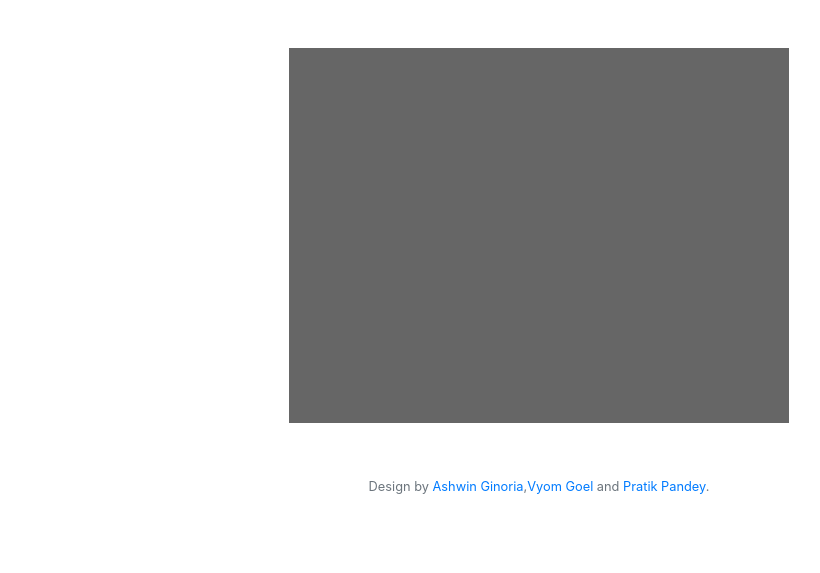
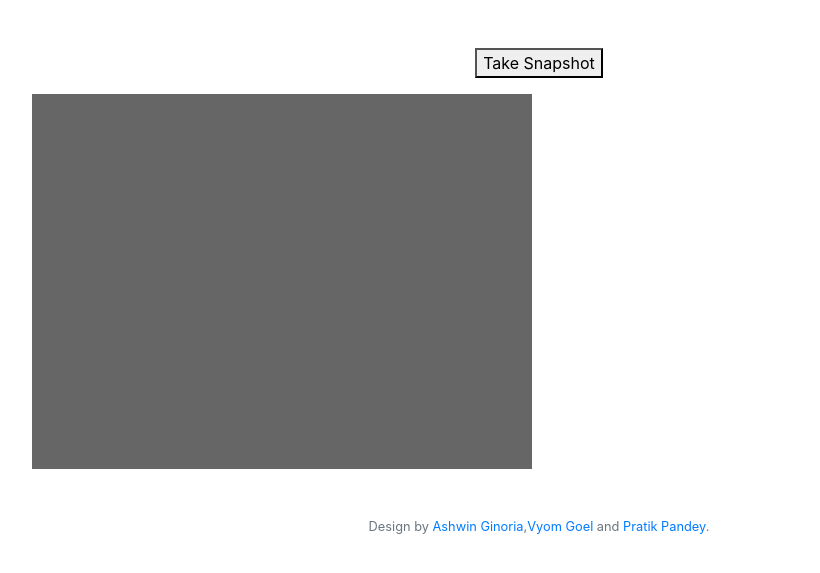
Before and after one commit to AshwinGinoria/hack36, a Flask app: page /scan in a window 1280 px wide. Shown: the part 76-649 px from the top of the page, without its empty margins (101-921 px from the left). Run offline with Flask 2, Linux system fonts and the light colour scheme; the visitor is signed in with stand-in values (Sample User, id 1); parts of the project's set-up code (start-up, migrations or seed data) failed here and were passed over; some libraries are stand-ins or nearby versions.

```diff
--- a/application.py
+++ b/application.py
@@ -184,3 +184,5 @@ def errorhandler(e):
 # Listen for errors
 for code in default_exceptions:
     app.errorhandler(code)(errorhandler)
+
+app.run(host="0.0.0.0")
--- a/static/styles.css
+++ b/static/styles.css
@@ -99,13 +99,18 @@ main img
     border-bottom: 1px solid #ddd;
 }
 
-#myTable tr.header, #myTable tr:hover {
-    /* Add a grey background color to the table header and on hover */
-    background-color: #f1f1f1;
-}
 
-#videoElement {
+.Scanner {
 	width: 500px;
 	height: 375px;
 	background-color: #666;
 }
+
+#videoElement {
+    display: block;
+}
+
+#myCanvas {
+    background-color: black;
+    display: None;
+}
--- a/templates/index.html
+++ b/templates/index.html
@@ -7,9 +7,9 @@
 {% block main %}
     <input type="text" id="myInput" onkeyup="myFunction()" placeholder="Search your product here..">
 
-    <table id="myTable">
+    <table class="table-responsive table-striped thead-light" id="myTable">
     <thead>
-        <tr class="header">
+        <tr>
             <th style="width:60%;">Product Name</th>
             <th style="width:40%;">Price</th>
         </tr>
--- a/templates/scan.html
+++ b/templates/scan.html
@@ -1,22 +1,45 @@
 {% extends "layout.html" %}
 
 {% block title %}
-    Log In
+    Add Item to Cart
 {% endblock %}
 
 {% block main %}
-    <video id="videoElement" autoplay="true"></video>
+    <p>
+        <button onclick="snapshot();">Take Snapshot</button>
+    </p>
+    <div class="container-fluid" style="text-align: center;">
+        <video class="Scanner" id="videoElement" autoplay="true"></video>
+        <canvas class="Scanner" id="myCanvas"></canvas>
+    </div>
     <script>
         var video = document.querySelector("#videoElement");
+        var canvas, ctx;
 
         if (navigator.mediaDevices.getUserMedia) {
         navigator.mediaDevices.getUserMedia({ video: true })
             .then(function (stream) {
             video.srcObject = stream;
             })
-            .catch(function (err0r) {
+            .catch(function (error) {
             console.log("Something went wrong!");
             });
+        }
+        else {
+            console.log("getUserMedia Not Found");
+        };
+        //---------------------
+        // TAKE A SNAPSHOT CODE
+        //---------------------
+
+        function snapshot() {
+            console.log("Taking SnapShots");
+            canvas = document.getElementById("myCanvas");
+            video.style.display = "none";
+            canvas.style.display = "block";
+            ctx = canvas.getContext('2d');
+             // Draws current image from the video element into the canvas
+            ctx.drawImage(video, 0,0, canvas.width, canvas.height);
         };
     </script>
 {% endblock %}
```
